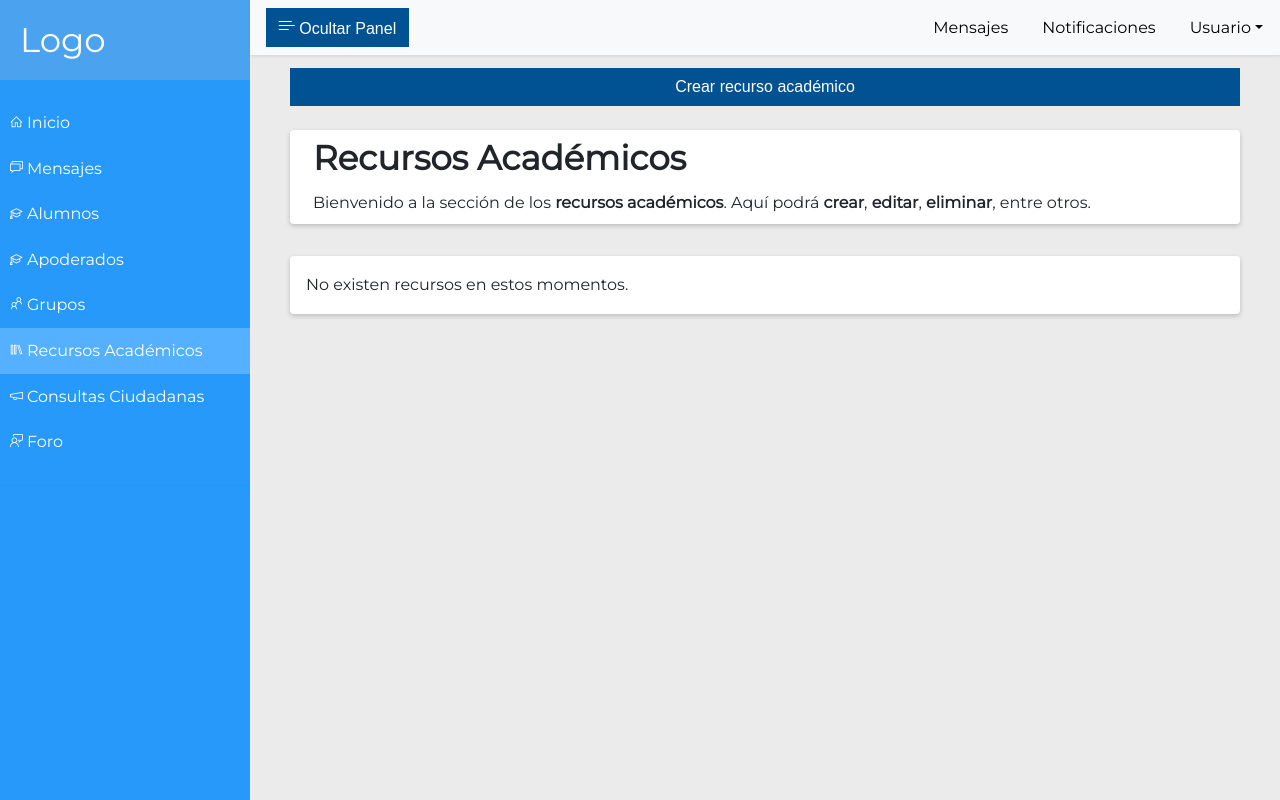
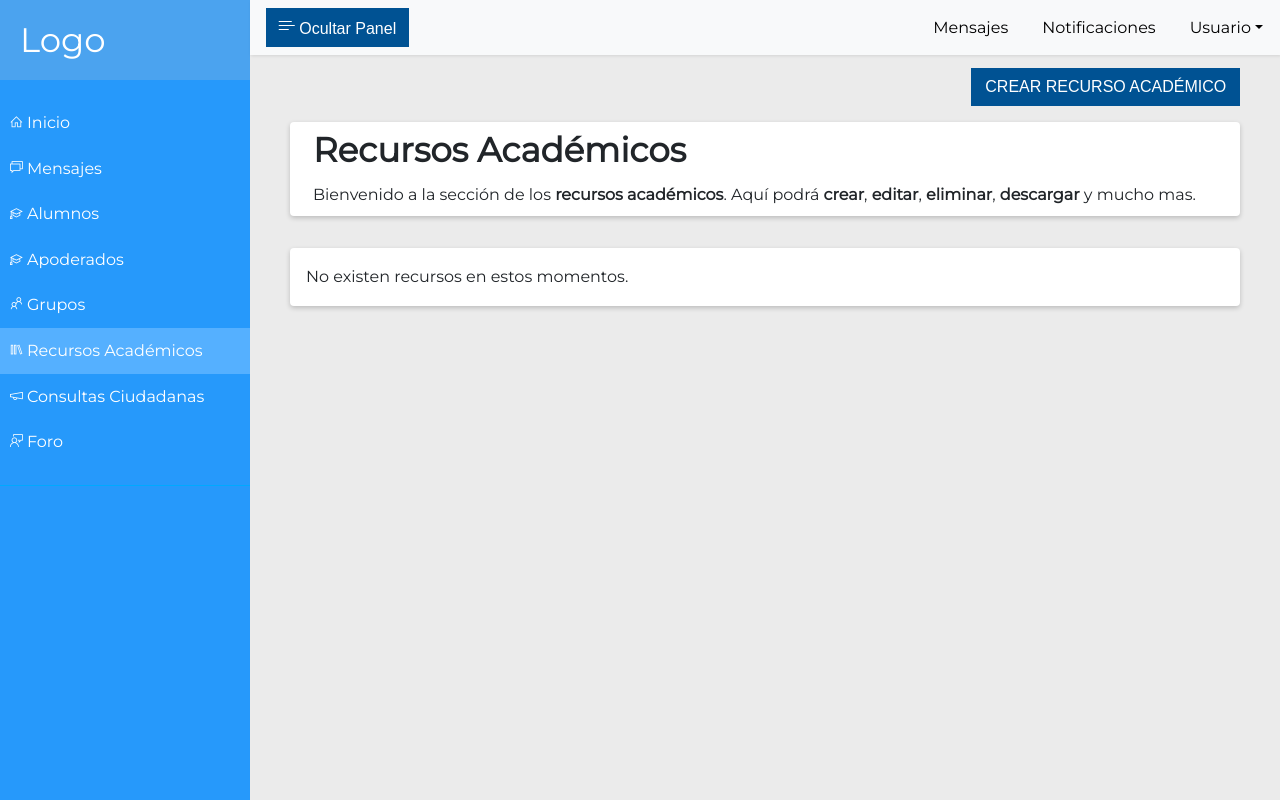
Before and after one commit to johannvalenzuela/formacion-ciudadana, a Django app: template biblioteca_digital/templates/biblioteca_digital/principal.html in a window 1280 px wide. Run offline with Django 3.2, Linux system fonts and the light colour scheme; the template is opened without the code that fills it, so the values that code supplies are empty; some libraries are stand-ins or nearby versions.

Commit message:
fix: pequeños arreglos a la plantilla y vista

```diff
--- a/biblioteca_digital/templates/biblioteca_digital/principal.html
+++ b/biblioteca_digital/templates/biblioteca_digital/principal.html
@@ -23,7 +23,7 @@
             <i class="mi mi-People"></i> Grupos</a>
     </li>
     <li class="active">
-        <a href="#">
+        <a href="{% url 'biblioteca_digital' %}">
             <i class="mi mi-Library"></i> Recursos Académicos</a>
     </li>
     <li>
@@ -37,9 +37,8 @@
 </ul>
 
 {% endblock %} {% block content %}
-<!-- Pondre el boton por aqui por mientras-->
 <a href="recurso_nuevo">
-    <button id="botonCrearRecurso" class="btn btn-primary btn-block mb-4">Crear recurso académico</button>
+    <button class="btn btn-primary float-right mb-3 text-uppercase">Crear Recurso Académico</button>
 </a>
 <div class="card col-md-12 ">
     <div class="card-body">
@@ -48,7 +47,8 @@
             <strong>recursos académicos</strong>. Aquí podrá
             <strong>crear</strong>,
             <strong>editar</strong>,
-            <strong>eliminar</strong>, entre otros. </p>
+            <strong>eliminar</strong>,
+            <strong>descargar</strong> y mucho mas. </p>
     </div>
 </div>
 <div class="section-resources">
@@ -63,7 +63,6 @@
                                 <div class="overlay-image">
                                     <img class="img-resource" src="media/{{ recurso.imagen_descriptiva }}">
                                 </div>
-                            <!-- <img class="img-resource" src="media/{{ recurso.imagen_descriptiva }}"> -->
                                 <div class="d-flex align-items-end flex-column position-relative" style="bottom: 9.4rem; right: 5px">
                                     <div class="p-2">
                                         {% if recurso.tema == 1 %}
--- a/biblioteca_digital/views.py
+++ b/biblioteca_digital/views.py
@@ -76,7 +76,9 @@ class RecursoUpdateView(generic.UpdateView):
     model = Recurso
     fields = ['titulo', 'descripcion','tema','imagen_descriptiva','archivo',]
     template_name_suffix = '_update_form'
-    success_url = reverse_lazy('biblioteca_digital')
+
+    def get_success_url(self):
+	    return reverse_lazy('recurso-detail', kwargs={'pk': self.object.pk})
 
 
 @method_decorator(funcionario_required, name='get')
```
Lines whose indentation alone changed are shown as unchanged.
